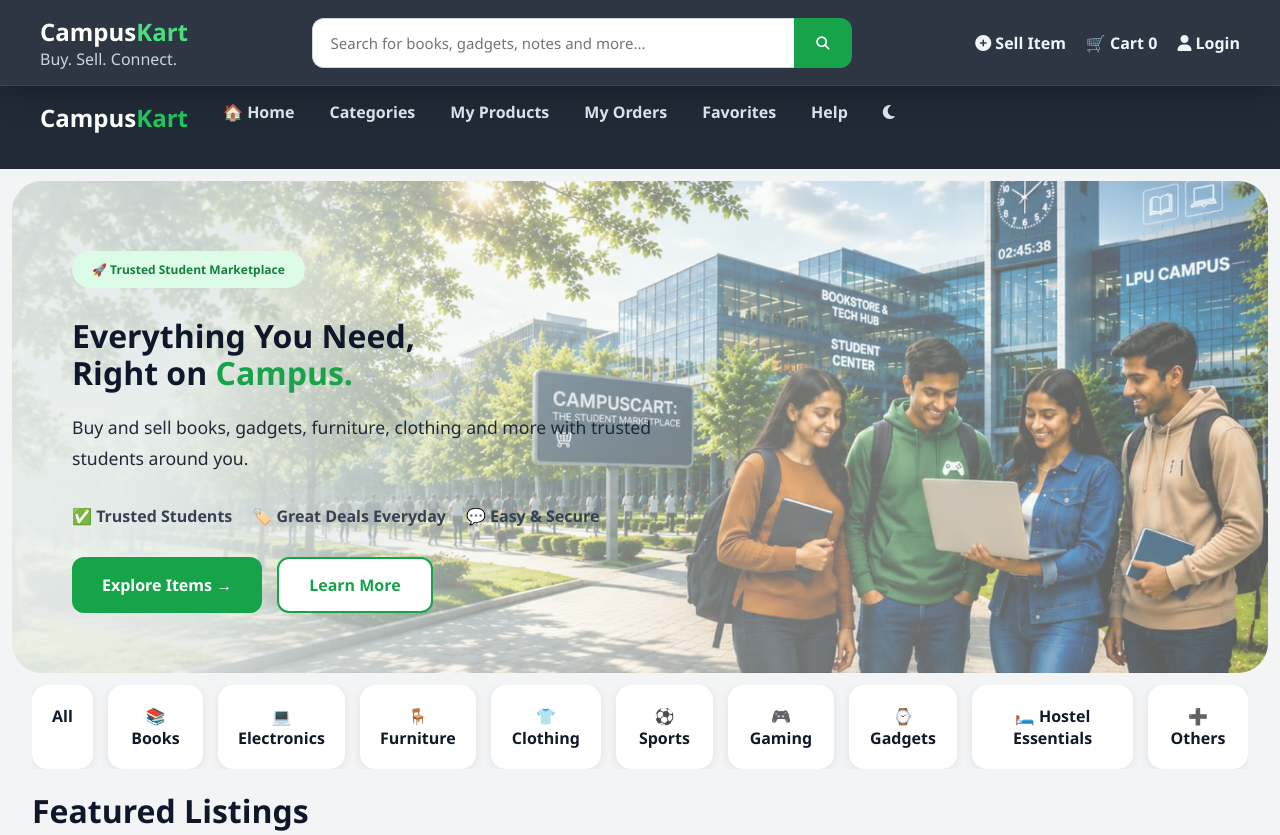
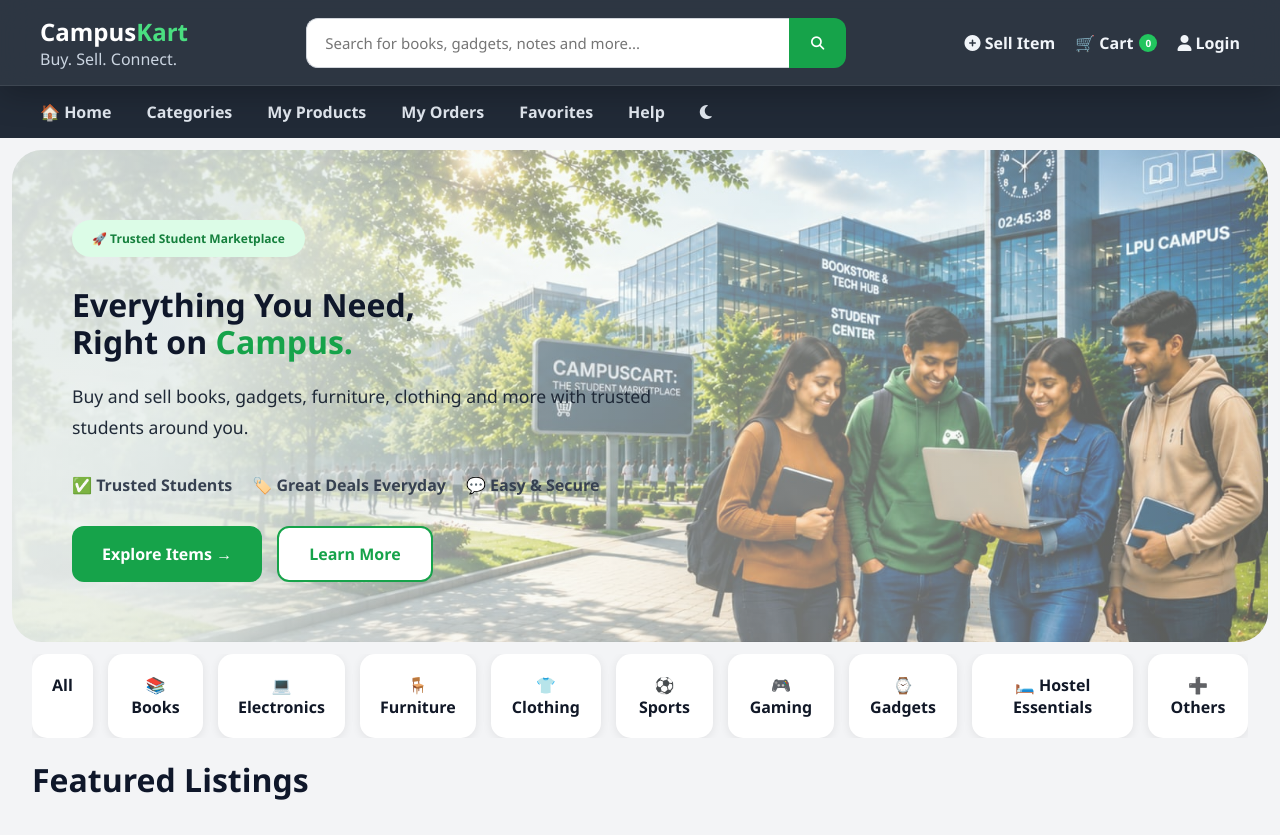
Before and after one commit to vikash-kumar081/CampusKart2, a plain HTML site: page index.html in a window 1280 px wide. Shown: the top 835 px of the page. Drawn offline with Linux system fonts and the light colour scheme; no server answers.

Commit message:
Fixed cart-count

```diff
--- a/style.css
+++ b/style.css
@@ -1389,7 +1389,9 @@
 .close-menu{
     display:none;
 }
-
+.menu-header{
+    display:none;
+ }
 @media(max-width:768px){
     .close-menu{
         display:block;
@@ -1398,22 +1400,23 @@
         cursor:pointer;
         margin-bottom:25px;
     }
-}
-.menu-header{
-    margin-bottom:20px;
-}
-.menu-header h2{
+    .menu-header{
+        display: block;
+        margin-bottom: 20px;
+    }
+    .menu-header h2{
     color:white;
     font-size:24px;
 }
 .menu-header span{
     color:#22c55e;
 }
+}
+
 .card{
     position:relative;
     overflow:hidden;
 }
-
 .wishlist{
     position:absolute;
     top:8px;
@@ -1431,3 +1434,22 @@
     -webkit-user-select:none;
     user-select:none;
 }
+.cart-link{
+    position: relative;
+    display: flex;
+    align-items: center;
+    gap: 6px;
+}
+.cart-count{
+    display: flex;
+    align-items: center;
+    justify-content: center;
+    width: 18px;
+    height: 18px;
+    border-radius: 50%;
+    background: #22c55e;
+    color: white;
+    font-size: 10px;
+    font-weight: 700;
+    line-height: 1;
+}
```
Also changed, not shown: images/calulator.jpg (deleted).
